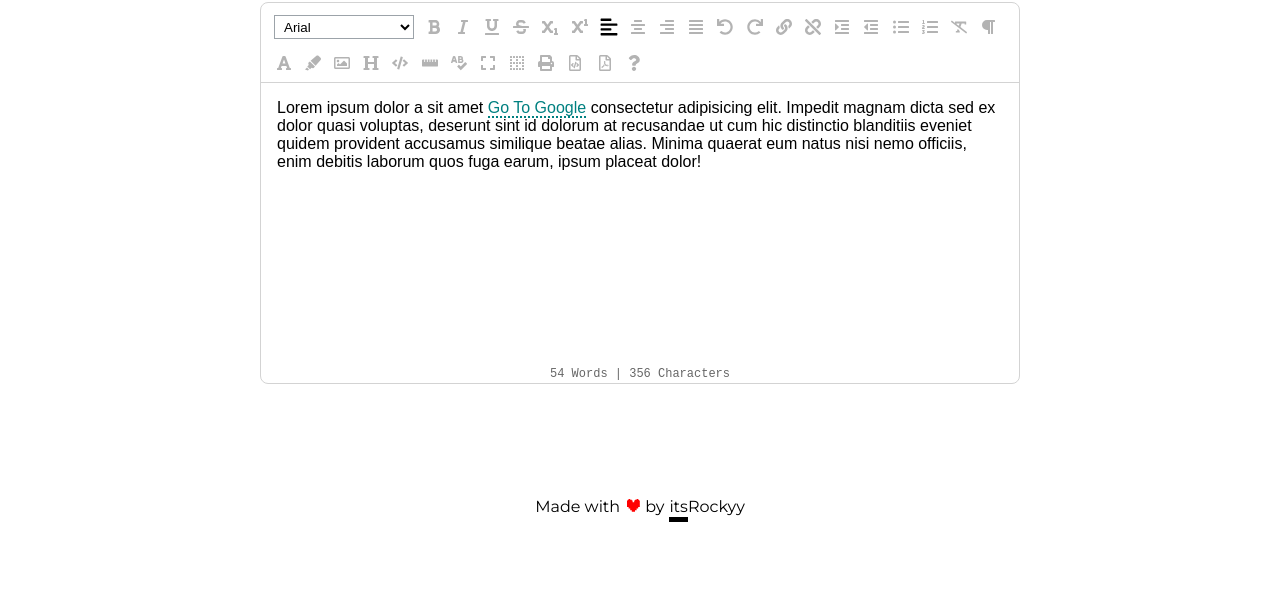
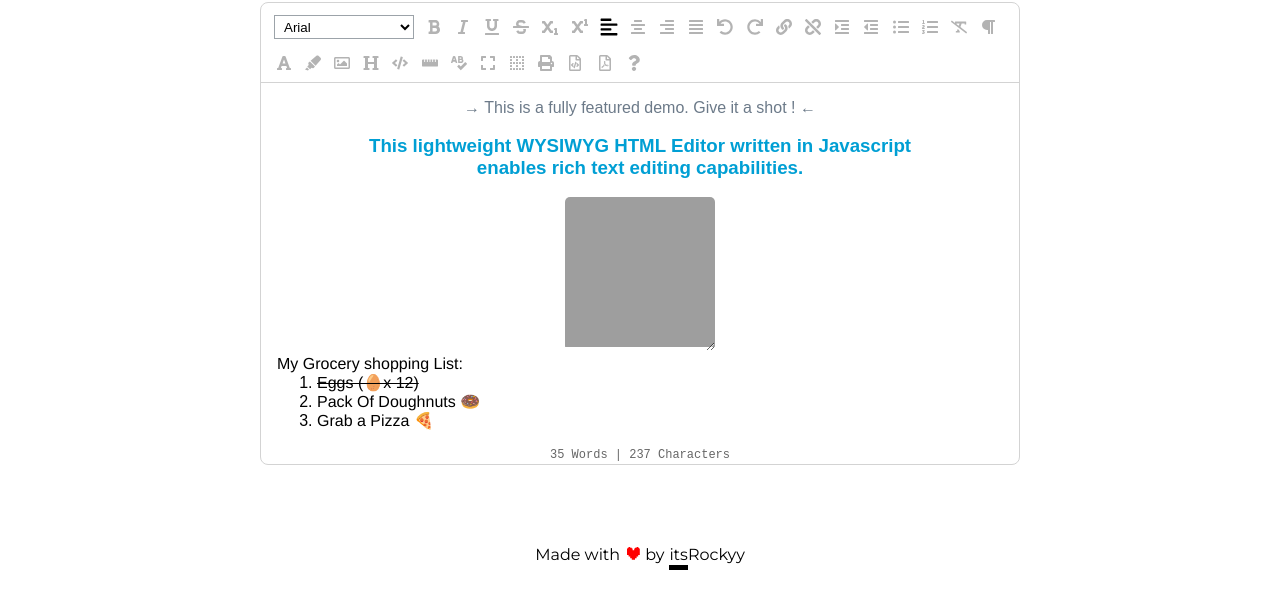
Before and after one commit to abhijeet-saxena/wysiwyg, a website with bundled scripts: page src/index.html in a window 1280 px wide. Shown: the part 251-848 px from the top of the page. Before the commit the page ends 800 px from the top, so only its background shows below. Built offline with nearby package versions, Linux system fonts and the light colour scheme; grey boxes are pictures that could not be loaded.

Commit message:
feat(app): Add dummy content in editor

```diff
--- a/src/index.html
+++ b/src/index.html
@@ -59,13 +59,59 @@
           <select id="fonts"></select>
         </div>
         <div class="editor" contenteditable="" data-count="0">
-          Lorem ipsum dolor a sit amet
-          <a href="https://www.google.com">Go To Google</a> consectetur
-          adipisicing elit. Impedit magnam dicta sed ex dolor quasi voluptas,
-          deserunt sint id dolorum at recusandae ut cum hic distinctio
-          blanditiis eveniet quidem provident accusamus similique beatae alias.
-          Minima quaerat eum natus nisi nemo officiis, enim debitis laborum quos
-          fuga earum, ipsum placeat dolor!
+          <p style="text-align: center;">
+            <span style="color: rgb(108, 122, 137);">
+              → This is a fully featured demo. Give it a shot ! ←
+            </span>
+          </p>
+          <br />
+          <h3 style="text-align: center;">
+            <span style="color: rgb(0, 159, 212);"
+              >This lightweight WYSIWYG HTML Editor written in Javascript<br />enables
+              rich text editing capabilities.</span
+            >
+          </h3>
+          <br />
+          <div style="text-align: center;">
+            <div class="editor-img-container">
+              <img
+                style="width: 100%; height: 100%;"
+                src="https://unsplash.it/150/150"
+              />
+            </div>
+            <br />
+          </div>
+
+          <div>
+            <span style="font-family: Helvetica, sans-serif;"
+              >My Grocery shopping List:</span
+            >
+          </div>
+
+          <div>
+            <blockquote style="margin: 0 0 0 40px; border: none; padding: 0px;">
+              <ol>
+                <li>
+                  <span style="font-family: Helvetica, sans-serif;"
+                    ><span style="text-decoration-line: line-through;"
+                      >Eggs (🥚x 12)</span
+                    >
+                  </span>
+                </li>
+                <li>
+                  <span style="font-family: Helvetica, sans-serif;"
+                    >Pack Of Doughnuts 🍩&nbsp;
+                  </span>
+                </li>
+                <li>
+                  <span style="font-family: Helvetica, sans-serif;"
+                    >Grab a Pizza 🍕</span
+                  >
+                </li>
+              </ol>
+            </blockquote>
+          </div>
+          <br />
         </div>
       </main>
     </div>
```
